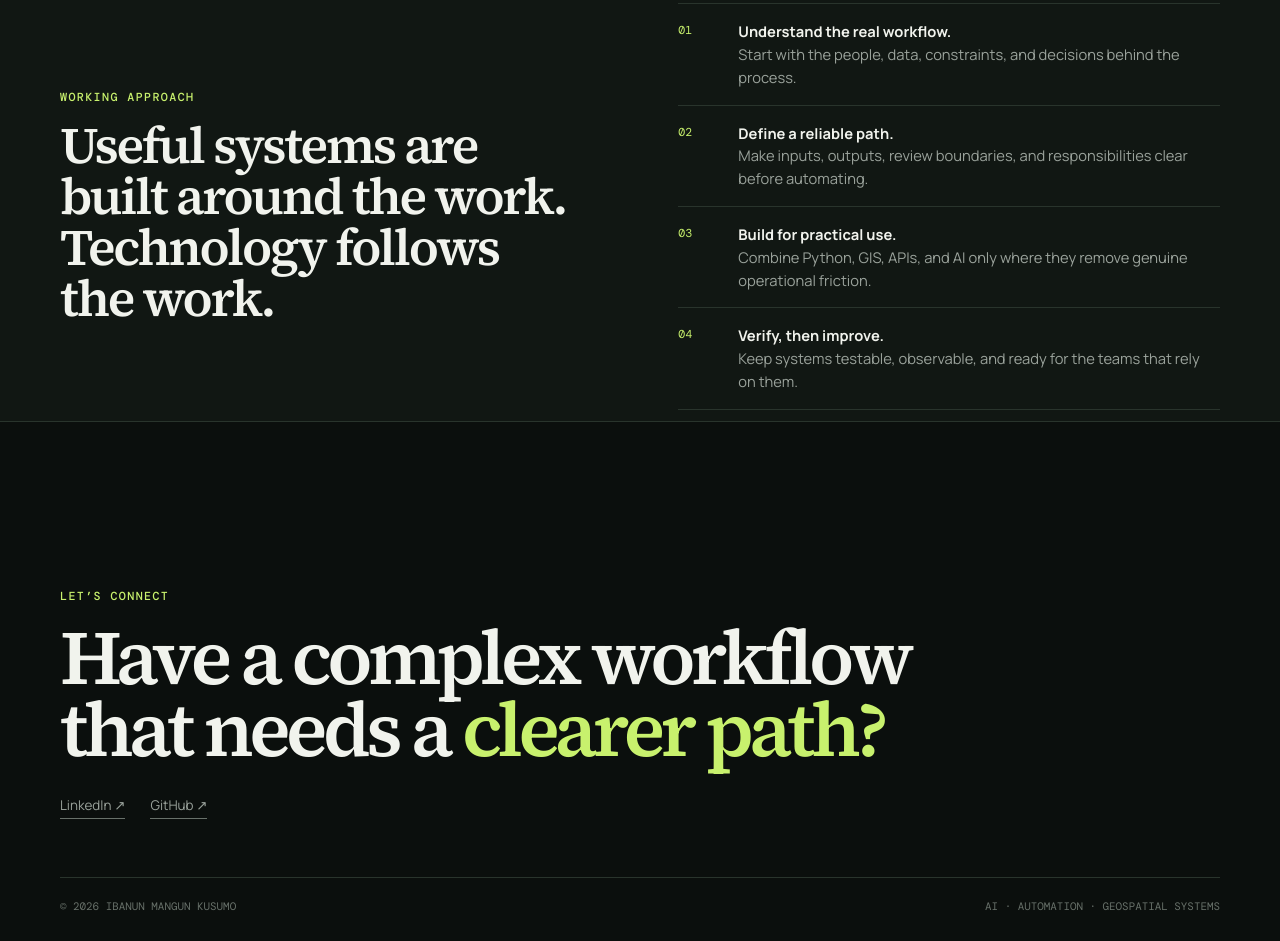
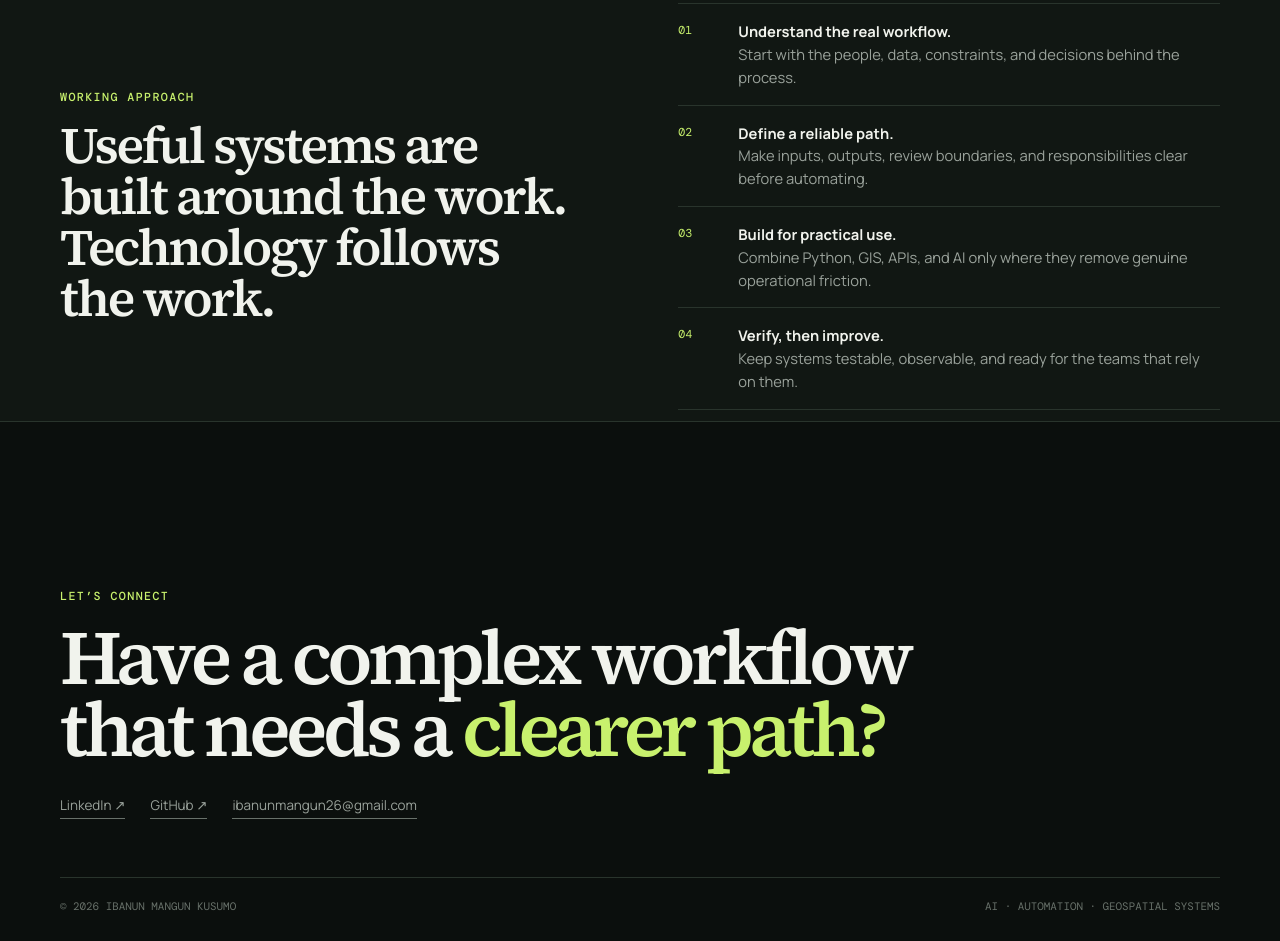
Before and after one commit to ibanunmangun/portofolio, a plain HTML site: page index.html in a window 1280 px wide. Shown: the part 2097-3038 px from the top of the page. Drawn offline with nearby package versions, Linux system fonts and the light colour scheme.

Commit message:
fix: add portfolio contact email

```diff
--- a/index.html
+++ b/index.html
@@ -260,6 +260,7 @@
       <div class="footer-links">
         <a href="https://www.linkedin.com/in/ibanunmangun" target="_blank" rel="noreferrer">LinkedIn ↗</a>
         <a href="https://github.com/ibanunmangun" target="_blank" rel="noreferrer">GitHub ↗</a>
+        <a href="mailto:ibanunmangun26@gmail.com">ibanunmangun26@gmail.com</a>
       </div>
     </section>
     <footer><span>© 2026 IBANUN MANGUN KUSUMO</span><span>AI · AUTOMATION · GEOSPATIAL SYSTEMS</span></footer>
```
